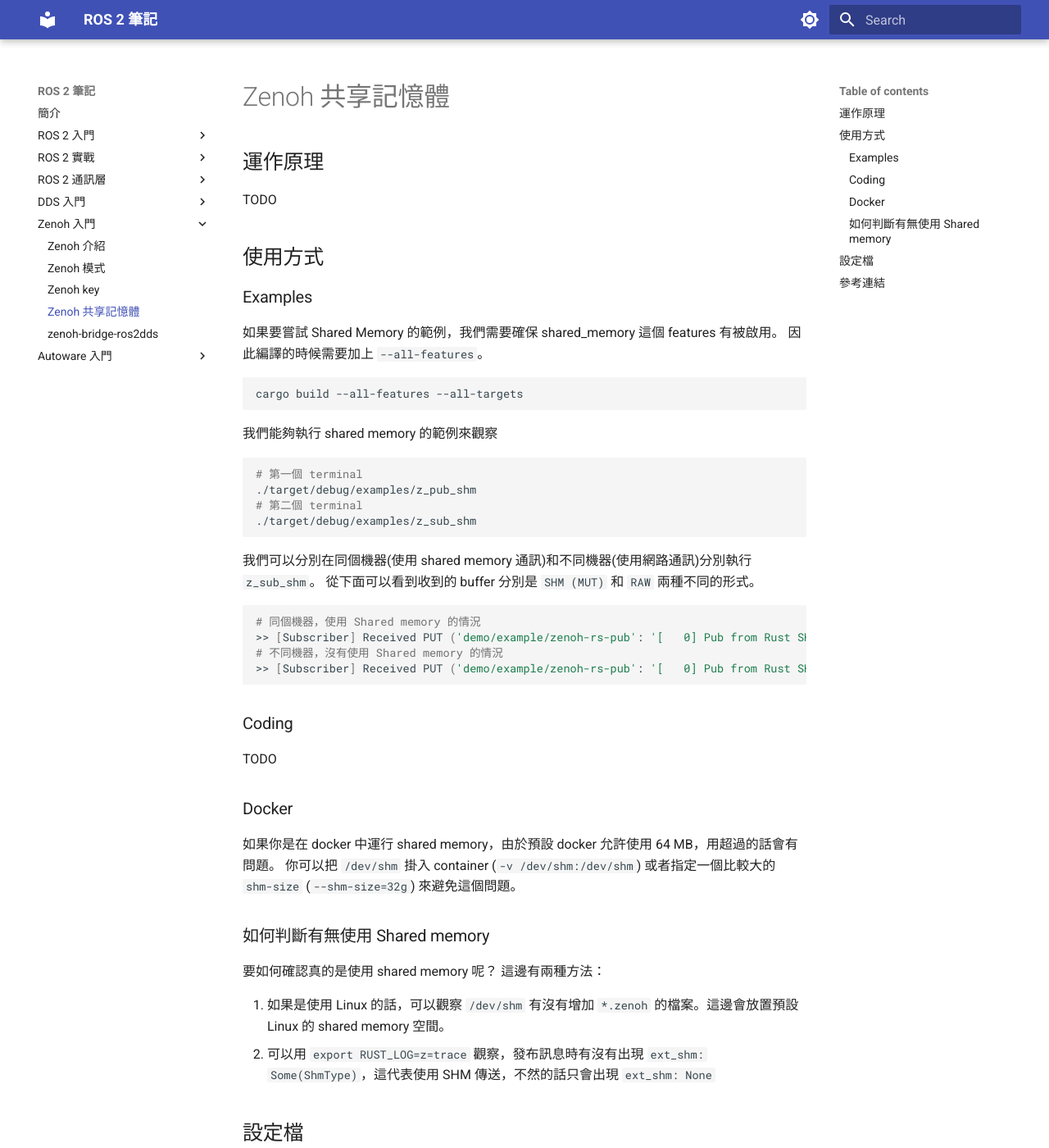
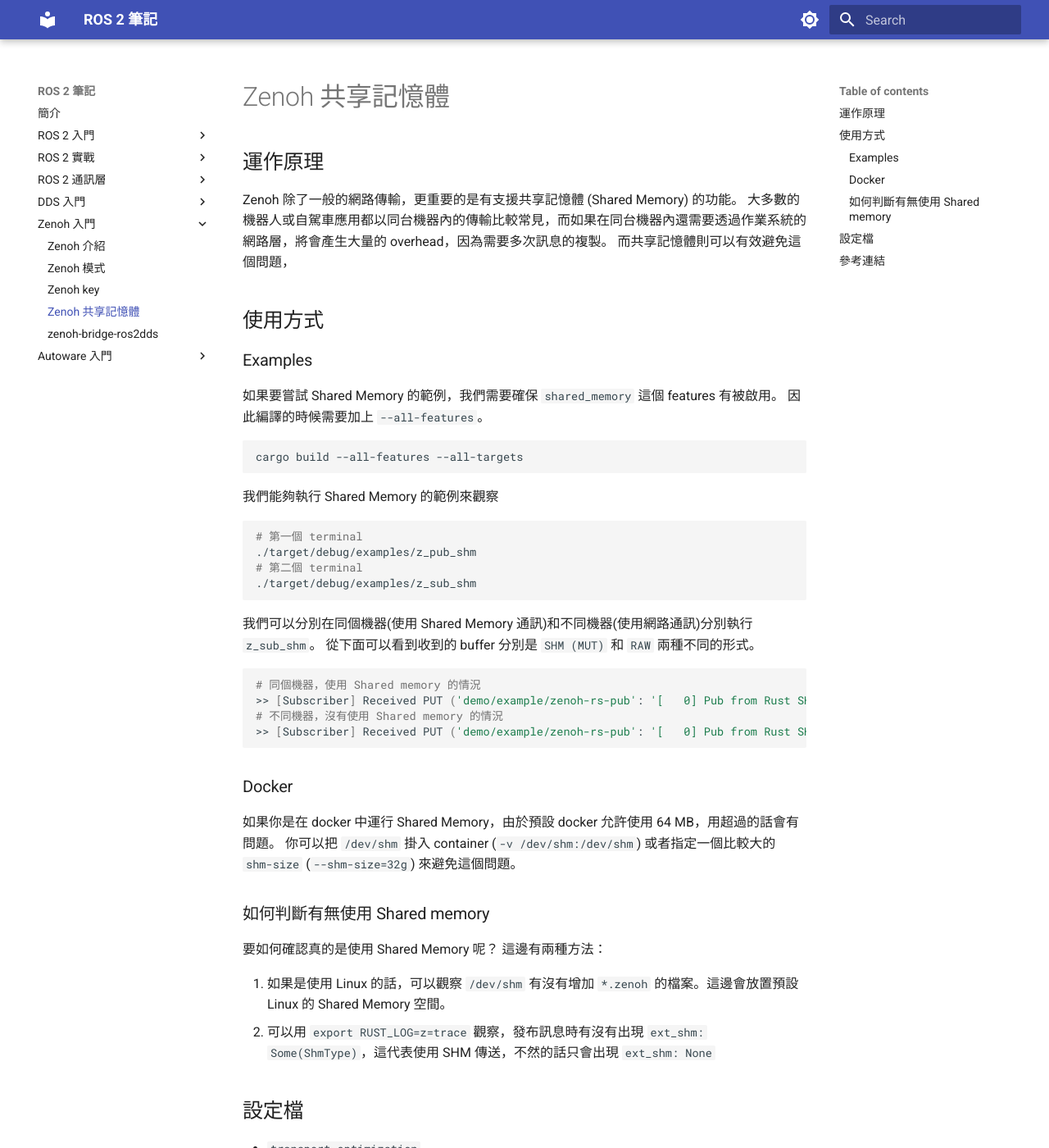
Before and after one commit to evshary/ros2-learning, an MkDocs documentation site: the page built from docs/zenoh/shared_memory.md, in a window 1280 px wide and 1400 px high. Shown: the whole window at 82% size. Built offline with MkDocs 1.6.1 and Material for MkDocs 9.7.7, drawn with Linux system fonts in a browser that asks for light colours; some of the changed text lies outside the part shown.

Commit message:
Update the Zenoh shared memory introduction.
Signed-off-by: ChenYing Kuo <evshary@gmail.com>

````diff
--- a/docs/zenoh/shared_memory.md
+++ b/docs/zenoh/shared_memory.md
@@ -7,20 +7,22 @@ keywords:
 
 ## 運作原理
 
-TODO
+Zenoh 除了一般的網路傳輸，更重要的是有支援共享記憶體 (Shared Memory) 的功能。
+大多數的機器人或自駕車應用都以同台機器內的傳輸比較常見，而如果在同台機器內還需要透過作業系統的網路層，將會產生大量的 overhead，因為需要多次訊息的複製。
+而共享記憶體則可以有效避免這個問題，
 
 ## 使用方式
 
 ### Examples
 
-如果要嘗試 Shared Memory 的範例，我們需要確保 shared_memory 這個 features 有被啟用。
+如果要嘗試 Shared Memory 的範例，我們需要確保 `shared_memory` 這個 features 有被啟用。
 因此編譯的時候需要加上 `--all-features`。
 
 ```bash
 cargo build --all-features --all-targets
 ```
 
-我們能夠執行 shared memory 的範例來觀察
+我們能夠執行 Shared Memory 的範例來觀察
 
 ```bash
 # 第一個 terminal
@@ -29,7 +31,7 @@ cargo build --all-features --all-targets
 ./target/debug/examples/z_sub_shm
 ```
 
-我們可以分別在同個機器(使用 shared memory 通訊)和不同機器(使用網路通訊)分別執行 `z_sub_shm`。
+我們可以分別在同個機器(使用 Shared Memory 通訊)和不同機器(使用網路通訊)分別執行 `z_sub_shm`。
 從下面可以看到收到的 buffer 分別是 `SHM (MUT)` 和 `RAW` 兩種不同的形式。
 
 ```bash
@@ -39,29 +41,25 @@ cargo build --all-features --all-targets
 >> [Subscriber] Received PUT ('demo/example/zenoh-rs-pub': '[   0] Pub from Rust SHM!') [RAW]
 ```
 
-### Coding
-
-TODO
-
 ### Docker
 
-如果你是在 docker 中運行 shared memory，由於預設 docker 允許使用 64 MB，用超過的話會有問題。
+如果你是在 docker 中運行 Shared Memory，由於預設 docker 允許使用 64 MB，用超過的話會有問題。
 你可以把 `/dev/shm` 掛入 container (`-v /dev/shm:/dev/shm`) 或者指定一個比較大的 `shm-size` (`--shm-size=32g`) 來避免這個問題。
 
 ### 如何判斷有無使用 Shared memory
 
-要如何確認真的是使用 shared memory 呢？
+要如何確認真的是使用 Shared Memory 呢？
 這邊有兩種方法：
 
-1. 如果是使用 Linux 的話，可以觀察 `/dev/shm` 有沒有增加 `*.zenoh` 的檔案。這邊會放置預設 Linux 的 shared memory 空間。
+1. 如果是使用 Linux 的話，可以觀察 `/dev/shm` 有沒有增加 `*.zenoh` 的檔案。這邊會放置預設 Linux 的 Shared Memory 空間。
 2. 可以用 `export RUST_LOG=z=trace` 觀察，發布訊息時有沒有出現 `ext_shm: Some(ShmType)`，這代表使用 SHM 傳送，不然的話只會出現 `ext_shm: None`
 
 ## 設定檔
 
 * `transport_optimization`
-    * 除了自行使用 backend 產生 buffer，我們也可以直接用 `transport_optimization` 針對超過一定 size 的訊息自動用 shared memory 來傳輸
+    * 除了自行使用 backend 產生 buffer，我們也可以直接用 `transport_optimization` 針對超過一定 size 的訊息自動用 Shared Memory 來傳輸
     * `pool_size` 代表有多少記憶體可以使用
-    * `message_size_threshold` 則是超過多大的訊息才需要改用 shared memory 傳輸
+    * `message_size_threshold` 則是超過多大的訊息才需要改用 Shared Memory 傳輸
 
 ## 參考連結
 
````
